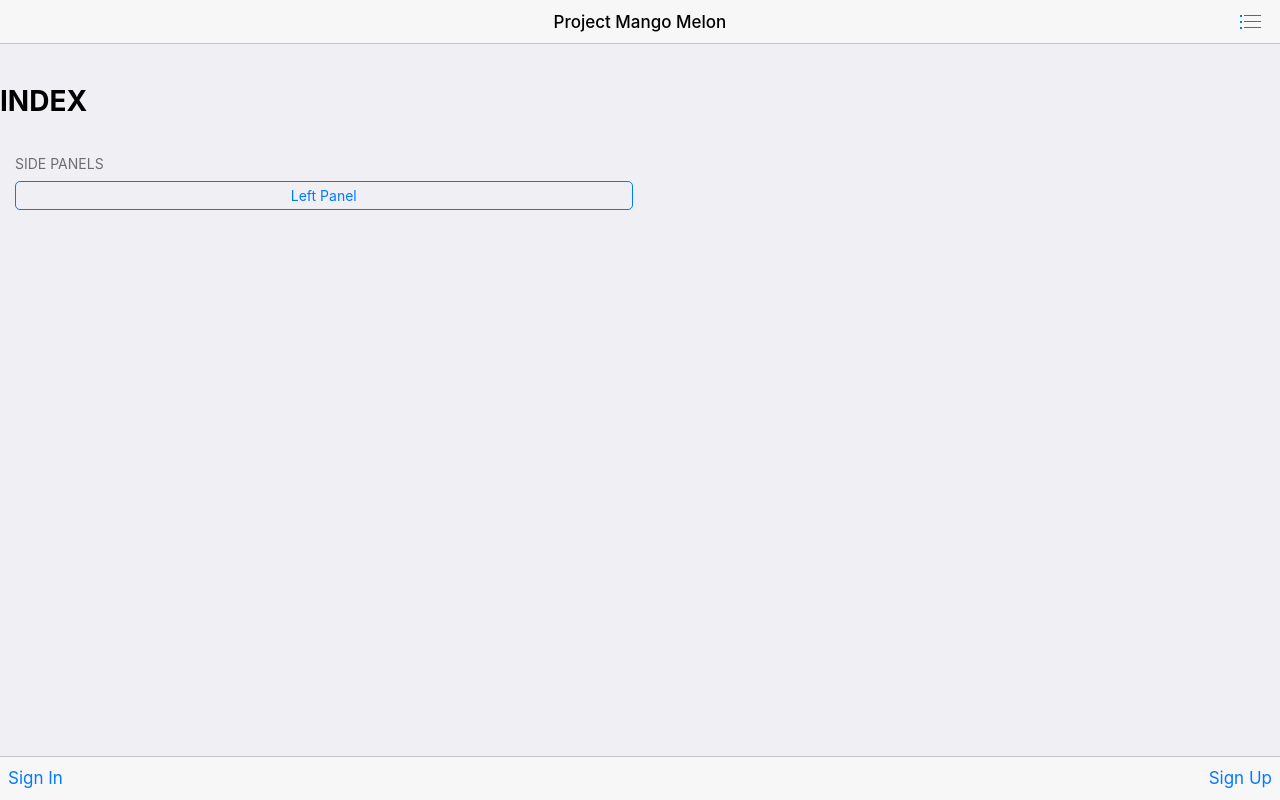
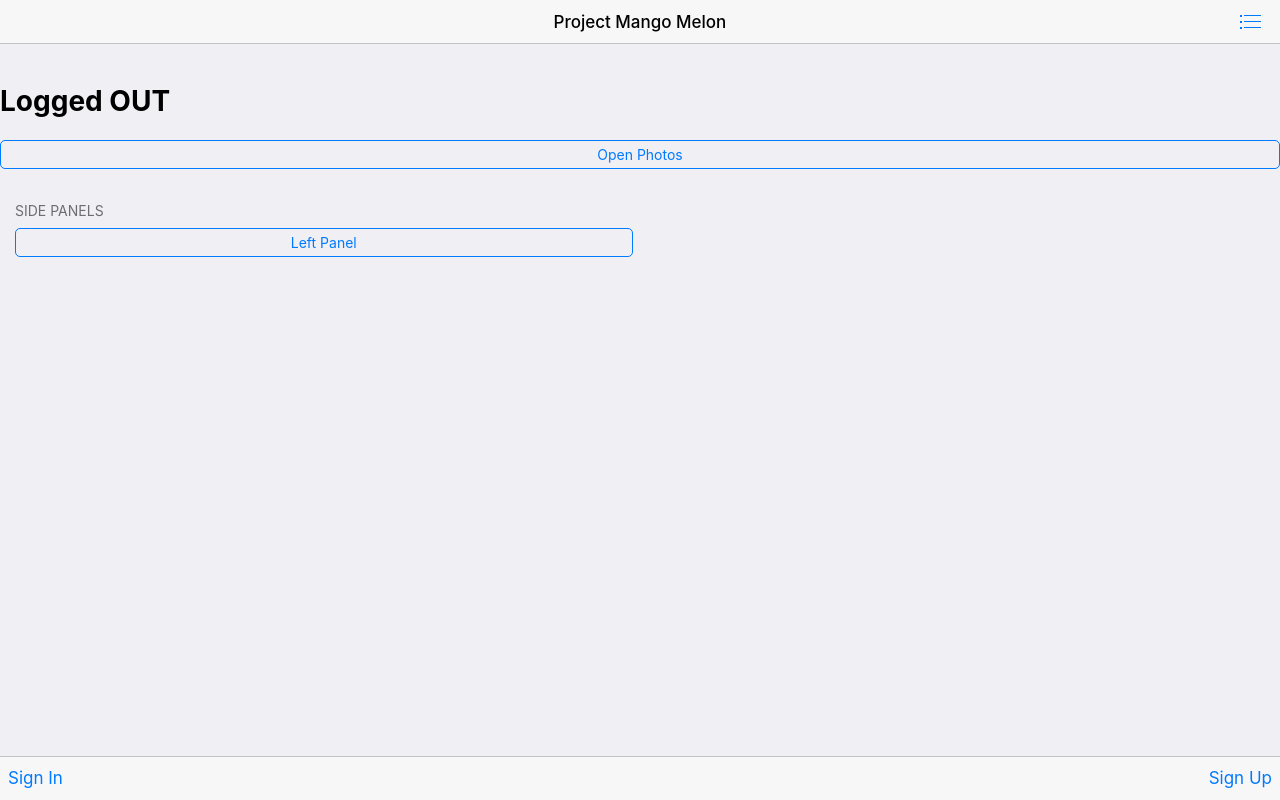
Before and after one commit to jack-the-coder/mango-melon, a Python web app: template templates/index.html in a window 1280 px wide. Run offline with Jinja, Linux system fonts and the light colour scheme; the template is opened without the code that fills it, so the values that code supplies are empty.

Commit message:
Add example photo browser

```diff
--- a/templates/index.html
+++ b/templates/index.html
@@ -1,2 +1,15 @@
 {% extends 'layout.html' %}
-{% block body %}<h1>INDEX</h1>{% endblock %}
+{% block body %}
+
+{% if not current_user.is_authenticated %}
+<h1>Logged OUT</h1>
+<div class="col-33"><a href="#" class="button pb-standalone">Open Photos</a></div>
+
+{% else %}
+
+<h1>Logged IN</h1>
+
+{% endif %}
+
+
+{% endblock %}
--- a/templates/layout.html
+++ b/templates/layout.html
@@ -99,6 +99,19 @@
         });
     });
 
+    /*=== Default standalone photo Browser ===*/
+    var myPhotoBrowserStandalone = myApp.photoBrowser({
+                                                      photos : [
+                                                                'http://lorempixel.com/1024/1024/sports/1/',
+                                                                'http://lorempixel.com/1024/1024/sports/2/',
+                                                                'http://lorempixel.com/1024/1024/sports/3/',
+                                                                ]
+                                                      });
+                                                      //Open photo browser on click
+                                                      $$('.pb-standalone').on('click', function () {
+                                                                              myPhotoBrowserStandalone.open();
+                                                                              });
+
     // Generate dynamic page
     var dynamicPageIndex = 0;
     function createContentPage() {
```
